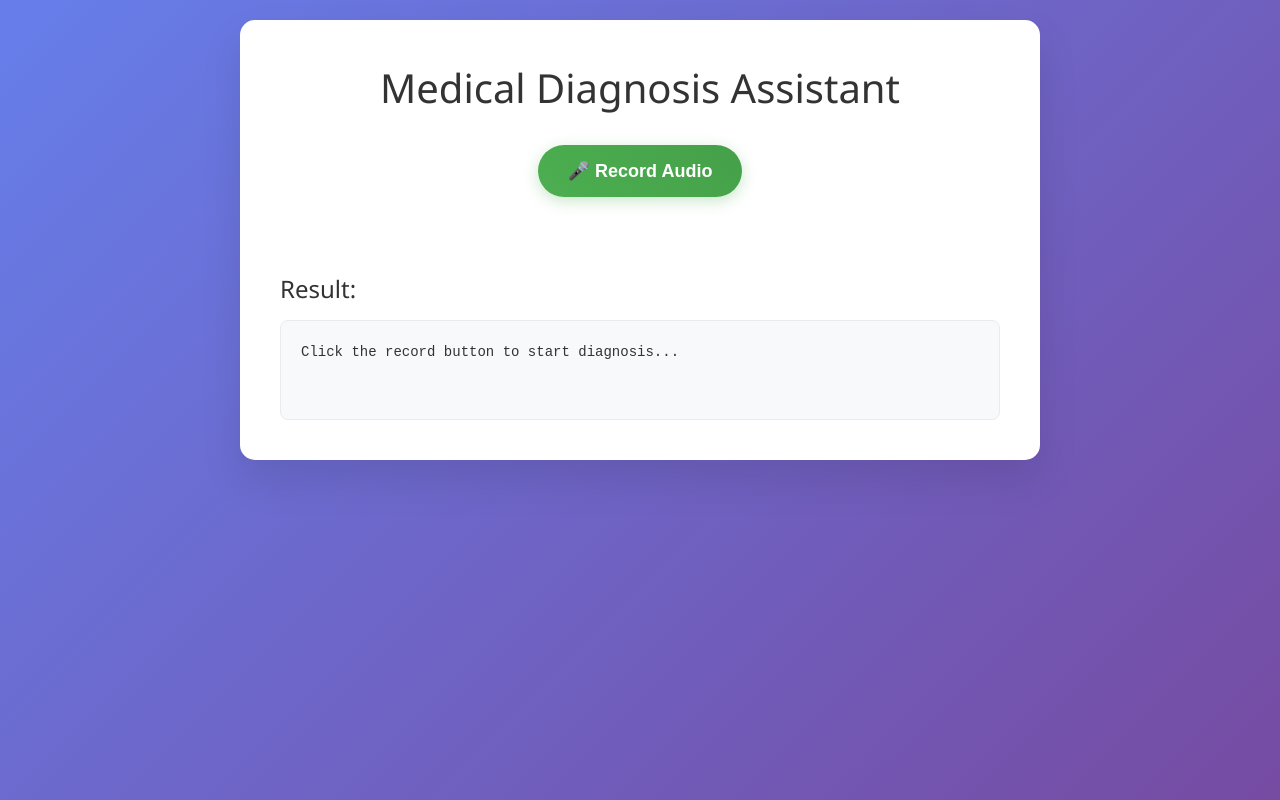
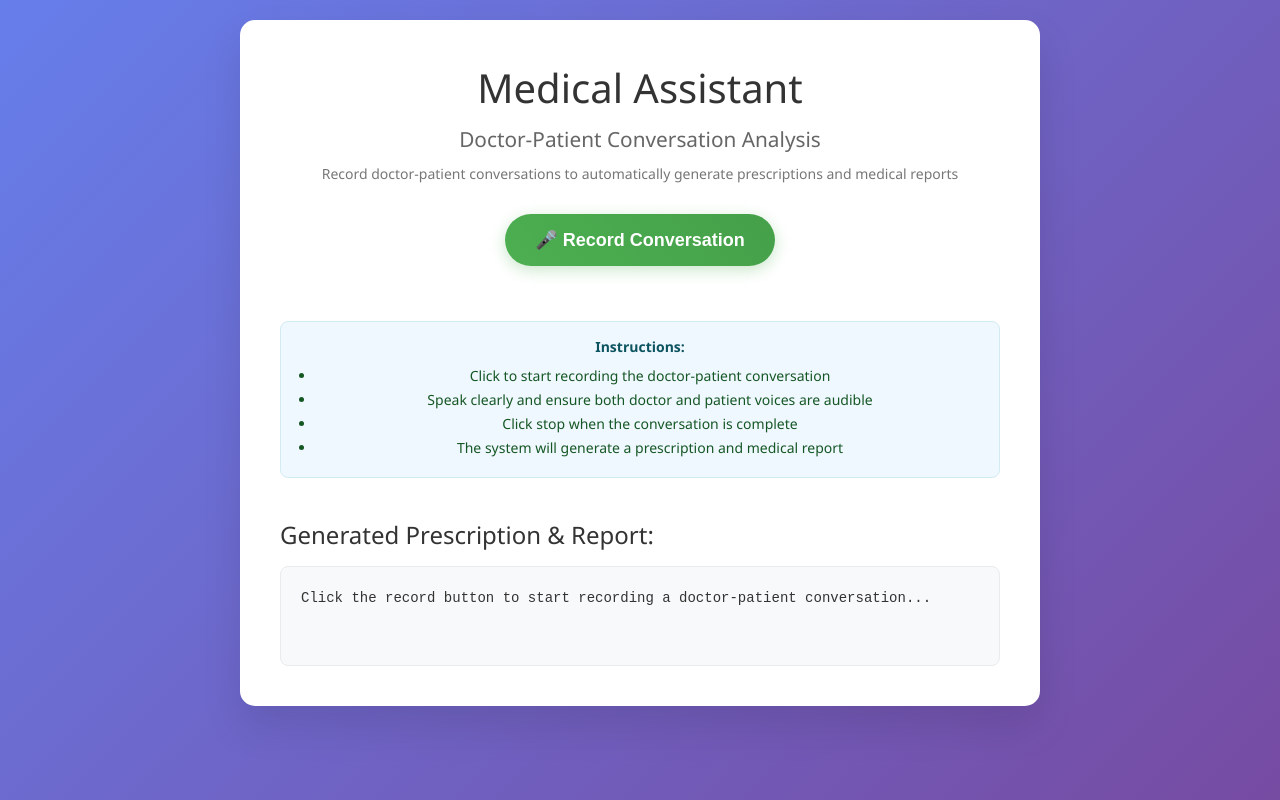
Before and after one commit to kThendral/Med-Assistant, a Flask app: page / in a window 1280 px wide. Run offline with Flask 3, Linux system fonts and the light colour scheme.

Commit message:
Add PDF generation feature and enhance conversation analysis in app.py - Implemented PDF report generation from doctor-patient conversation analysis. - Updated app.py to include cleanup of old

```diff
--- a/app.py
+++ b/app.py
@@ -1,9 +1,11 @@
-from flask import Flask, render_template, request, jsonify, send_from_directory
+from flask import Flask, render_template, request, jsonify, send_from_directory, send_file
 from gemini_helper import query_gemini
 from retriever import index_documents, get_similar_doc
 from transcriber import transcribe_audio
+from pdf_generator import generate_medical_report_pdf, cleanup_old_reports
 import os
 import logging
+import json
 
 # Configure logging
 logging.basicConfig(level=logging.INFO)
@@ -15,6 +17,8 @@ app = Flask(__name__)
 try:
     index_documents()
     logger.info("Document indexing completed successfully")
+    # Clean up old reports on startup
+    cleanup_old_reports()
 except Exception as e:
     logger.error(f"Error indexing documents: {e}")
 
@@ -44,34 +48,79 @@ def upload_audio():
         audio.save(filepath)
         logger.info(f"Audio file saved: {filepath}")
 
-        # Transcribe audio
-        symptoms = transcribe_audio(filepath)
-        logger.info(f"Transcribed symptoms: {symptoms}")
+        # Transcribe audio (doctor-patient conversation)
+        conversation = transcribe_audio(filepath)
+        logger.info(f"Transcribed conversation: {conversation}")
 
-        if not symptoms or symptoms.strip() == "":
+        if not conversation or conversation.strip() == "":
             return "Could not understand the audio. Please try speaking more clearly.", 400
 
-        # Get relevant medical document
-        doc_info = get_similar_doc(symptoms)
+        # Get relevant medical document for context
+        doc_info = get_similar_doc(conversation)
         logger.info("Retrieved relevant medical document")
 
-        # Generate diagnosis with Gemini
-        prompt = f"""You are a medical assistant. Based on the patient's symptoms and medical information provided, give a preliminary assessment.
+        # Generate prescription and report with Gemini
+        prompt = f"""You are an AI medical assistant analyzing a doctor-patient conversation. Based on the conversation transcript, generate a comprehensive medical prescription and report.
 
-Patient's symptoms: {symptoms}
+Doctor-Patient Conversation Transcript:
+{conversation}
 
-Relevant medical information:
+Relevant Medical Knowledge Base:
 {doc_info}
 
-Please provide:
-1. Possible diagnosis
-2. Recommended actions
-3. When to seek immediate medical attention
+Please provide a structured response with the following sections:
 
-Important: This is for informational purposes only and should not replace professional medical advice."""
+## MEDICAL REPORT
+
+**Patient Summary:**
+[Brief summary of patient's condition based on the conversation]
+
+**Chief Complaint:**
+[Main symptoms/concerns discussed]
+
+**Assessment:**
+[Medical assessment and diagnosis]
+
+**Clinical Notes:**
+[Additional observations and recommendations]
+
+## PRESCRIPTION
+
+**Medications Prescribed:**
+1. [Medicine name] - [Dosage] - [Frequency] - [Duration]
+2. [Continue for each medication]
+
+**Dietary Recommendations:**
+[Specific dietary advice]
+
+**Lifestyle Modifications:**
+[Exercise, habits, precautions]
+
+**Follow-up Instructions:**
+[When to return, monitoring requirements]
+
+**Important Notes:**
+[Warnings, side effects, emergency contacts]
+
+---
+*This is a computer-generated report based on conversation analysis. Please verify all prescriptions with a licensed healthcare provider.*"""
 
         result = query_gemini(prompt)
-        logger.info("Generated diagnosis with Gemini")
+        logger.info("Generated prescription and report with Gemini")
+
+        # Store conversation and result for PDF generation
+        from datetime import datetime
+        timestamp = datetime.now().strftime("%Y%m%d_%H%M%S")
+        session_data = {
+            'conversation': conversation,
+            'medical_report': result,
+            'timestamp': timestamp
+        }
+
+        # Store session data temporarily (in production, use proper session management)
+        session_file = f"temp_session_{timestamp}.json"
+        with open(session_file, 'w') as f:
+            json.dump(session_data, f)
 
         # Clean up temporary files
         try:
@@ -83,7 +132,12 @@ Important: This is for informational purposes only and should not replace profes
         except Exception as cleanup_error:
             logger.warning(f"Could not clean up temporary files: {cleanup_error}")
 
-        return result
+        # Return result with session data for PDF generation
+        return jsonify({
+            'success': True,
+            'report': result,
+            'session_id': timestamp
+        })
 
     except Exception as e:
         logger.error(f"Error processing audio: {str(e)}")
@@ -98,6 +152,64 @@ Important: This is for informational purposes only and should not replace profes
             logger.warning(f"Could not clean up temporary files after error: {cleanup_error}")
         return f"Error processing your request: {str(e)}", 500
 
+@app.route("/generate_pdf", methods=["POST"])
+def generate_pdf():
+    try:
+        data = request.get_json()
+        session_id = data.get('session_id')
+        patient_name = data.get('patient_name', 'Not Specified')
+        doctor_name = data.get('doctor_name', 'Not Specified')
+
+        if not session_id:
+            return jsonify({'error': 'No session ID provided'}), 400
+
+        # Load session data
+        session_file = f"temp_session_{session_id}.json"
+        if not os.path.exists(session_file):
+            return jsonify({'error': 'Session data not found'}), 404
+
+        with open(session_file, 'r') as f:
+            session_data = json.load(f)
+
+        # Generate PDF
+        pdf_path = generate_medical_report_pdf(
+            session_data['conversation'],
+            session_data['medical_report'],
+            patient_name,
+            doctor_name
+        )
+
+        # Clean up session file
+        try:
+            os.remove(session_file)
+        except:
+            pass
+
+        return jsonify({
+            'success': True,
+            'pdf_path': os.path.basename(pdf_path),
+            'message': 'PDF report generated successfully'
+        })
+
+    except Exception as e:
+        logger.error(f"Error generating PDF: {str(e)}")
+        return jsonify({'error': f'Failed to generate PDF: {str(e)}'}), 500
+
+@app.route("/download_pdf/<filename>")
+def download_pdf(filename):
+    try:
+        reports_dir = "reports"
+        filepath = os.path.join(reports_dir, filename)
+
+        if not os.path.exists(filepath):
+            return "File not found", 404
+
+        return send_file(filepath, as_attachment=True, download_name=filename)
+
+    except Exception as e:
+        logger.error(f"Error downloading PDF: {str(e)}")
+        return f"Error downloading file: {str(e)}", 500
+
 @app.errorhandler(404)
 def not_found(error):
     return "Page not found", 404
--- a/requirements.txt
+++ b/requirements.txt
@@ -33,6 +33,10 @@ pydub==0.25.1
 numpy==1.26.4
 # Used in: retriever.py - Array operations for embeddings and FAISS
 
+# PDF Generation
+reportlab==4.0.4
+# Used in: app.py - PDF generation for medical reports
+
 # Utility Libraries
 requests==2.32.3
 # Used by: Various libraries as dependency - HTTP requests
--- a/static/recorder.js
+++ b/static/recorder.js
@@ -5,10 +5,16 @@ document.addEventListener('DOMContentLoaded', function() {
     let isRecording = false;
     let recordingStream = null;
     let recordingTimeout = null;
+    let currentSessionId = null;
 
     const recordBtn = document.getElementById("recordBtn");
     const statusDiv = document.getElementById("status");
     const resultDiv = document.getElementById("result");
+    const pdfSection = document.getElementById("pdf-section");
+    const generatePdfBtn = document.getElementById("generatePdfBtn");
+    const patientNameInput = document.getElementById("patientName");
+    const doctorNameInput = document.getElementById("doctorName");
+    const pdfStatusDiv = document.getElementById("pdf-status");
 
     if (!recordBtn) {
         console.error("Record button not found!");
@@ -91,16 +97,26 @@ document.addEventListener('DOMContentLoaded', function() {
                         throw new Error(`Server error: ${response.status}`);
                     }
 
-                    const result = await response.text();
-                    resultDiv.innerHTML = result.replace(/\n/g, '<br>');
-                    statusDiv.textContent = "Analysis complete!";
+                    const result = await response.json();
+
+                    if (result.success) {
+                        resultDiv.innerHTML = result.report.replace(/\n/g, '<br>');
+                        statusDiv.textContent = "Analysis complete!";
+
+                        // Store session ID and show PDF generation section
+                        currentSessionId = result.session_id;
+                        pdfSection.style.display = 'block';
+                        pdfStatusDiv.textContent = '';
+                    } else {
+                        throw new Error('Server returned error response');
+                    }
                 } catch (error) {
                     console.error("Upload error:", error);
                     resultDiv.textContent = `Error: ${error.message}`;
                     statusDiv.textContent = "Error occurred";
                 } finally {
                     recordBtn.disabled = false;
-                    recordBtn.textContent = "🎤 Record Audio";
+                    recordBtn.textContent = "🎤 Record Conversation";
 
                     // Stop all tracks to release microphone
                     if (recordingStream) {
@@ -114,7 +130,7 @@ document.addEventListener('DOMContentLoaded', function() {
                 console.error("MediaRecorder error:", e);
                 statusDiv.textContent = "Recording error occurred";
                 recordBtn.disabled = false;
-                recordBtn.textContent = "🎤 Record Audio";
+                recordBtn.textContent = "🎤 Record Conversation";
                 isRecording = false;
 
                 // Clean up stream
@@ -134,7 +150,7 @@ document.addEventListener('DOMContentLoaded', function() {
             console.error("Error starting recording:", error);
             statusDiv.textContent = `Error: ${error.message}`;
             recordBtn.disabled = false;
-            recordBtn.textContent = "🎤 Record Audio";
+            recordBtn.textContent = "🎤 Record Conversation";
             isRecording = false;
 
             // Clean up stream in case of error
@@ -142,6 +158,58 @@ document.addEventListener('DOMContentLoaded', function() {
                 recordingStream.getTracks().forEach(track => track.stop());
                 recordingStream = null;
             }
+        }
+    };
+
+    // PDF Generation functionality
+    generatePdfBtn.onclick = async () => {
+        if (!currentSessionId) {
+            pdfStatusDiv.textContent = 'Error: No session data available. Please record a conversation first.';
+            pdfStatusDiv.style.color = 'red';
+            return;
+        }
+
+        const patientName = patientNameInput.value.trim();
+        const doctorName = doctorNameInput.value.trim();
+
+        try {
+            generatePdfBtn.disabled = true;
+            generatePdfBtn.textContent = '⏳ Generating PDF...';
+            pdfStatusDiv.textContent = 'Generating PDF report...';
+            pdfStatusDiv.style.color = 'blue';
+
+            const response = await fetch('/generate_pdf', {
+                method: 'POST',
+                headers: {
+                    'Content-Type': 'application/json',
+                },
+                body: JSON.stringify({
+                    session_id: currentSessionId,
+                    patient_name: patientName,
+                    doctor_name: doctorName
+                }),
+            });
+
+            const result = await response.json();
+
+            if (result.success) {
+                pdfStatusDiv.innerHTML = `
+                    <span style="color: green;">✅ PDF generated successfully!</span><br>
+                    <a href="/download_pdf/${result.pdf_path}" download class="download-link">
+                        📥 Download PDF Report
+                    </a>
+                `;
+            } else {
+                throw new Error(result.error || 'Failed to generate PDF');
+            }
+
+        } catch (error) {
+            console.error('PDF generation error:', error);
+            pdfStatusDiv.textContent = `Error: ${error.message}`;
+            pdfStatusDiv.style.color = 'red';
+        } finally {
+            generatePdfBtn.disabled = false;
+            generatePdfBtn.textContent = '📄 Create PDF Report';
         }
     };
 
--- a/static/style.css
+++ b/static/style.css
@@ -29,9 +29,49 @@ body {
 h1 {
     text-align: center;
     color: #333;
-    margin-bottom: 30px;
+    margin-bottom: 10px;
     font-size: 2.5em;
     font-weight: 300;
+}
+
+h2 {
+    text-align: center;
+    color: #666;
+    margin-bottom: 10px;
+    font-size: 1.3em;
+    font-weight: 400;
+}
+
+.description {
+    text-align: center;
+    color: #777;
+    margin-bottom: 30px;
+    font-size: 14px;
+    line-height: 1.5;
+}
+
+.instructions {
+    background: #f0f8ff;
+    border: 1px solid #d1ecf1;
+    border-radius: 8px;
+    padding: 15px;
+    margin-top: 20px;
+    font-size: 14px;
+}
+
+.instructions p {
+    margin-bottom: 10px;
+    font-weight: 600;
+    color: #0c5460;
+}
+
+.instructions ul {
+    margin-left: 20px;
+    color: #155724;
+}
+
+.instructions li {
+    margin-bottom: 5px;
 }
 
 .recording-section {
--- a/templates/index.html
+++ b/templates/index.html
@@ -3,20 +3,49 @@
 <head>
   <meta charset="UTF-8">
   <meta name="viewport" content="width=device-width, initial-scale=1.0">
-  <title>Medical Assistant</title>
+  <title>Medical Assistant - Prescription & Report Generator</title>
   <link rel="stylesheet" href="{{ url_for('static', filename='style.css') }}">
 </head>
 <body>
   <div class="container">
-    <h1>Medical Diagnosis Assistant</h1>
+    <h1>Medical Assistant</h1>
+    <h2>Doctor-Patient Conversation Analysis</h2>
+    <p class="description">Record doctor-patient conversations to automatically generate prescriptions and medical reports</p>
+
     <div class="recording-section">
-      <button id="recordBtn" class="record-button">🎤 Record Audio</button>
+      <button id="recordBtn" class="record-button">🎤 Record Conversation</button>
       <div id="status" class="status"></div>
+      <div class="instructions">
+        <p><strong>Instructions:</strong></p>
+        <ul>
+          <li>Click to start recording the doctor-patient conversation</li>
+          <li>Speak clearly and ensure both doctor and patient voices are audible</li>
+          <li>Click stop when the conversation is complete</li>
+          <li>The system will generate a prescription and medical report</li>
+        </ul>
+      </div>
     </div>
 
     <div class="result-section">
-      <h3>Result:</h3>
-      <div id="result" class="result">{{ result or "Click the record button to start diagnosis..." }}</div>
+      <h3>Generated Prescription & Report:</h3>
+      <div id="result" class="result">{{ result or "Click the record button to start recording a doctor-patient conversation..." }}</div>
+
+      <!-- PDF Generation Section -->
+      <div id="pdf-section" class="pdf-section" style="display: none;">
+        <h4>Generate PDF Report</h4>
+        <div class="pdf-form">
+          <div class="form-group">
+            <label for="patientName">Patient Name:</label>
+            <input type="text" id="patientName" placeholder="Enter patient name" />
+          </div>
+          <div class="form-group">
+            <label for="doctorName">Doctor Name:</label>
+            <input type="text" id="doctorName" placeholder="Enter doctor name" />
+          </div>
+          <button id="generatePdfBtn" class="pdf-button">📄 Create PDF Report</button>
+        </div>
+        <div id="pdf-status" class="pdf-status"></div>
+      </div>
     </div>
   </div>
 
```
Also changed, not shown: other parts of static/style.css (+117 -0 lines), pdf_generator.py (added, +201 -0 lines).
